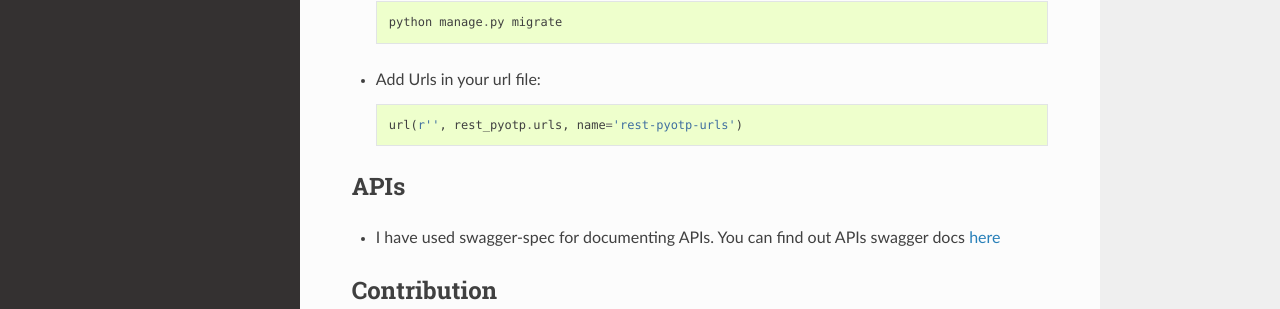
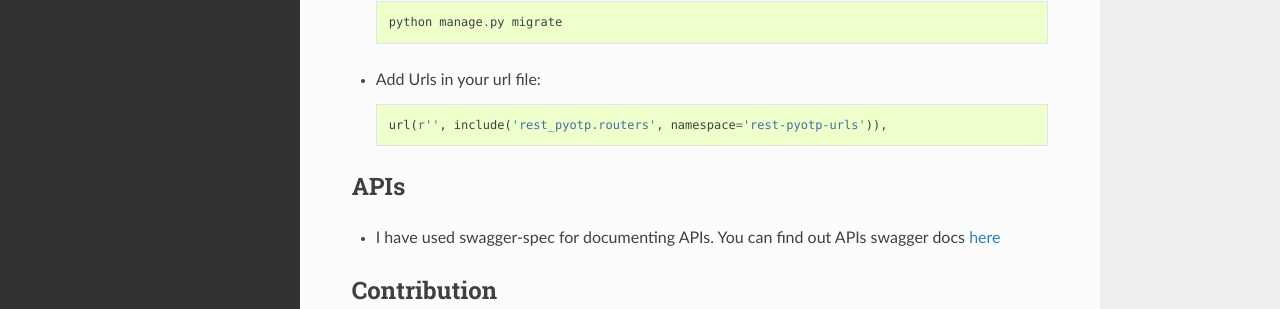
Before and after one commit to inforian/drf-pyotp, a Sphinx documentation site: the page built from docs/source/index.rst, in a window 1280 px wide and 1325 px high. Shown: the part 660-969 px from the top of the window. Built offline with Sphinx 7.4.7 and the Read the Docs theme 2.0.0, drawn with Linux system fonts in a browser that asks for light colours.

Commit message:
fix : APIs url in documentation :bug: :memo:

```diff
--- a/README.rst
+++ b/README.rst
@@ -43,7 +43,7 @@ Usage
 
 - Add Urls in your url file::
 
-   url(r'', rest_pyotp.urls, name='rest-pyotp-urls')
+   url(r'', include('rest_pyotp.routers', namespace='rest-pyotp-urls')),
 
 
 APIs
--- a/docs/source/index.rst
+++ b/docs/source/index.rst
@@ -26,7 +26,7 @@ Usage
 
 - Add Urls in your url file::
 
-   url(r'', rest_pyotp.urls, name='rest-pyotp-urls')
+   url(r'', include('rest_pyotp.routers', namespace='rest-pyotp-urls')),
 
 
 APIs
```
